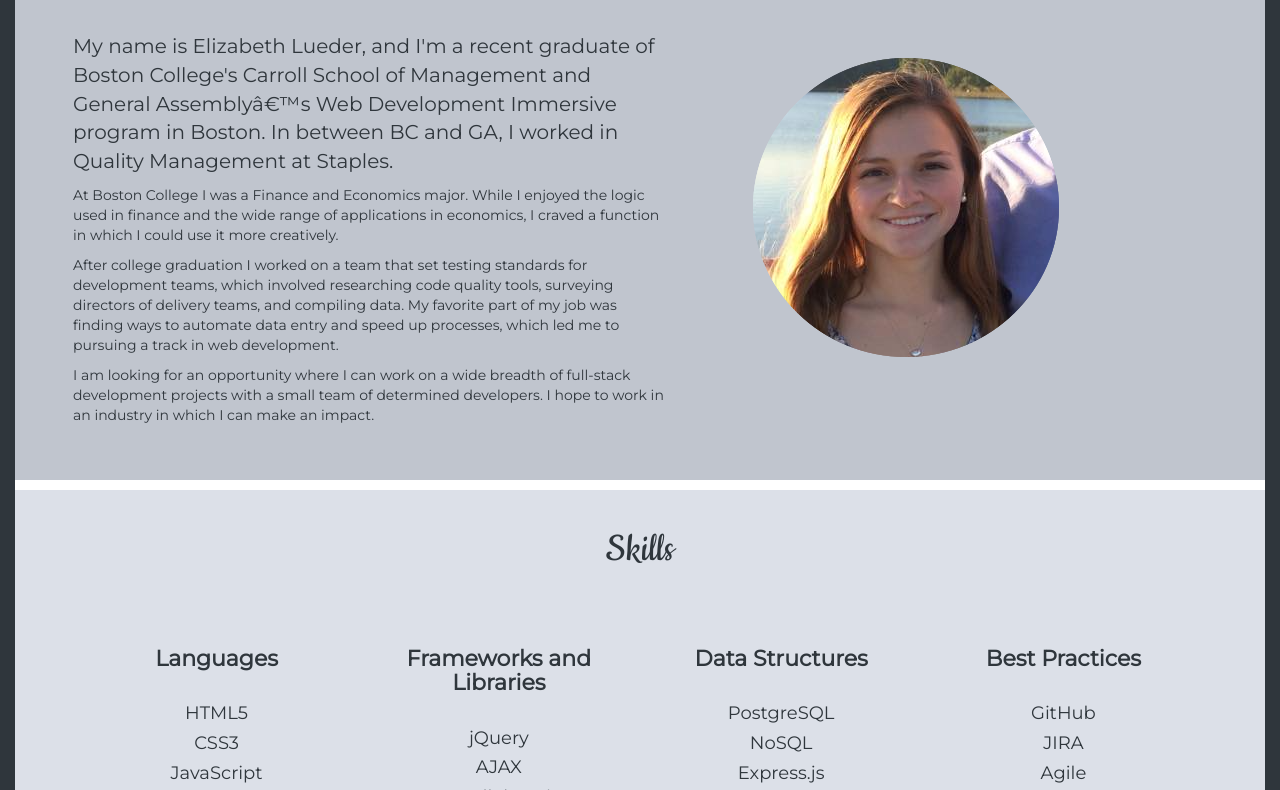
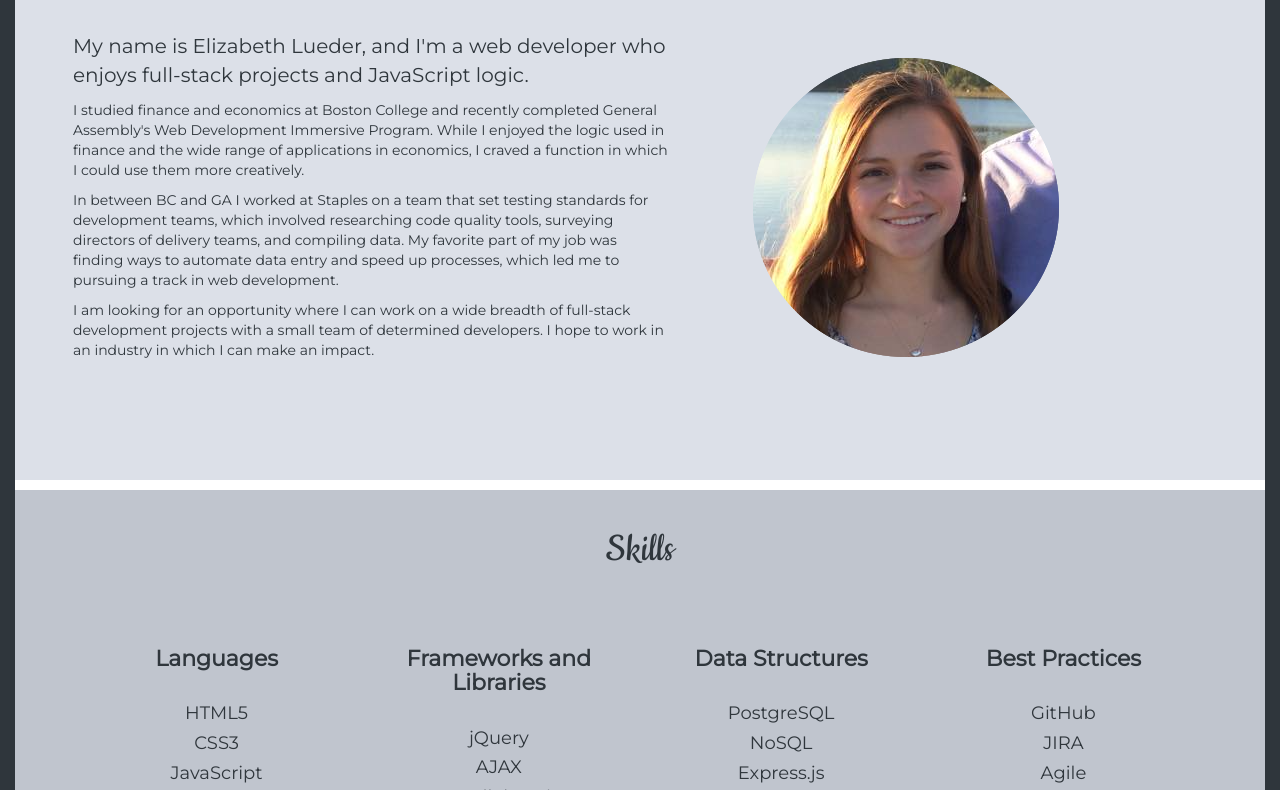
Before and after one commit to elueder/portfolio, a website: page index.html in a window 1280 px wide. Shown: the part 710-1500 px from the top of the page. Drawn offline with nearby package versions, Linux system fonts and the light colour scheme.

Commit message:
Swap Projects and Experience
- move projects and experience sections
- swap background colors
- modify about me

```diff
--- a/assets/styles/main.scss
+++ b/assets/styles/main.scss
@@ -197,7 +197,7 @@ button a {
 }
 
 #about-me {
-  background-color: $lightest;
+  background-color: $lightestest;
   margin: -20;
   min-height: 580px;
   padding: 40px;
@@ -227,7 +227,7 @@ button a {
 }
 
 #skills {
-  background-color: $lightestest;
+  background-color: $lightest;
   height: 510px;
   margin: auto;
   padding-bottom: 10px;
--- a/index.html
+++ b/index.html
@@ -24,8 +24,8 @@
       <div id="portfolio-sections">
         <a href="#about-me">About Me</a>
         <a href="#skills">Skills</a>
+        <a href="#projects">Projects</a>
         <a href="#experience">Experience</a>
-        <a href="#projects">Projects</a>
       </div>
     </nav>
     <h1>Elizabeth R. Lueder</h1>
@@ -37,10 +37,9 @@
     <h2>About Me</h2>
     <div id="about-me-items">
       <div id="about-me-text">
-        <p class="style1">My name is Elizabeth Lueder, and I'm a recent graduate of Boston College's Carroll School of Management and General Assembly’s Web Development Immersive program in Boston. In between BC and GA, I worked in Quality Management at Staples.</p>
-        <p>At Boston College I was a Finance and Economics major. While I enjoyed the logic used in finance and the wide range of applications in economics, I craved a function in which I could use it more creatively.</p>
-        <p>After college graduation I worked on a team that set testing standards for development teams, which involved researching code quality tools, surveying directors of delivery teams, and compiling data. My favorite part of my job was finding ways to automate
-          data entry and speed up processes, which led me to pursuing a track in web development.</p>
+        <p class="style1">My name is Elizabeth Lueder, and I'm a web developer who enjoys full-stack projects and JavaScript logic.</p>
+        <p>I studied finance and economics at Boston College and recently completed General Assembly's Web Development Immersive Program. While I enjoyed the logic used in finance and the wide range of applications in economics, I craved a function in which I could use them more creatively.</p>
+        <p>In between BC and GA I worked at Staples on a team that set testing standards for development teams, which involved researching code quality tools, surveying directors of delivery teams, and compiling data. My favorite part of my job was finding ways to automate data entry and speed up processes, which led me to pursuing a track in web development.</p>
         <p>I am looking for an opportunity where I can work on a wide breadth of full-stack development projects with a small team of determined developers. I hope to work in an industry in which I can make an impact.</p>
       </div>
       <img id="profile-pic" src="images/CircleProfilePic.png" alt="">
@@ -94,14 +93,6 @@
     </div>
   </section>
   <div class="line"></div>
-  <section id="experience">
-    <h2>Experience</h2>
-    <a href="ElizabethLuederResume.pdf" target="_blank"><img src="images/ElizabethLuederResume-1.png" alt="Elizabeth Lueder Resume" width=800 height=1000></a>
-    <br>
-    <br>
-    <button id="download-resume" class="btn btn-dark"><a href="ElizabethLuederResume.pdf" target="_blank" class="btn btn-dark">DOWNLOAD RESUME</a></button>
-  </section>
-  <div class="line"></div>
   <section id="projects">
     <h2>Projects</h2>
     <div class="row" id="project-row">
@@ -132,6 +123,14 @@
     </div>
   </section>
   <div class="line"></div>
+  <section id="experience">
+    <h2>Experience</h2>
+    <a href="ElizabethLuederResume.pdf" target="_blank"><img src="images/ElizabethLuederResume-1.png" alt="Elizabeth Lueder Resume" width=800 height=1000></a>
+    <br>
+    <br>
+    <button id="download-resume" class="btn btn-dark"><a href="ElizabethLuederResume.pdf" target="_blank" class="btn btn-dark">DOWNLOAD RESUME</a></button>
+  </section>
+  <div class="line"></div>
   <div>
   <footer>
     <p>Created by Elizabeth Lueder</p>
```
Also changed, not shown: assets/styles/main.css, 1 other file.
